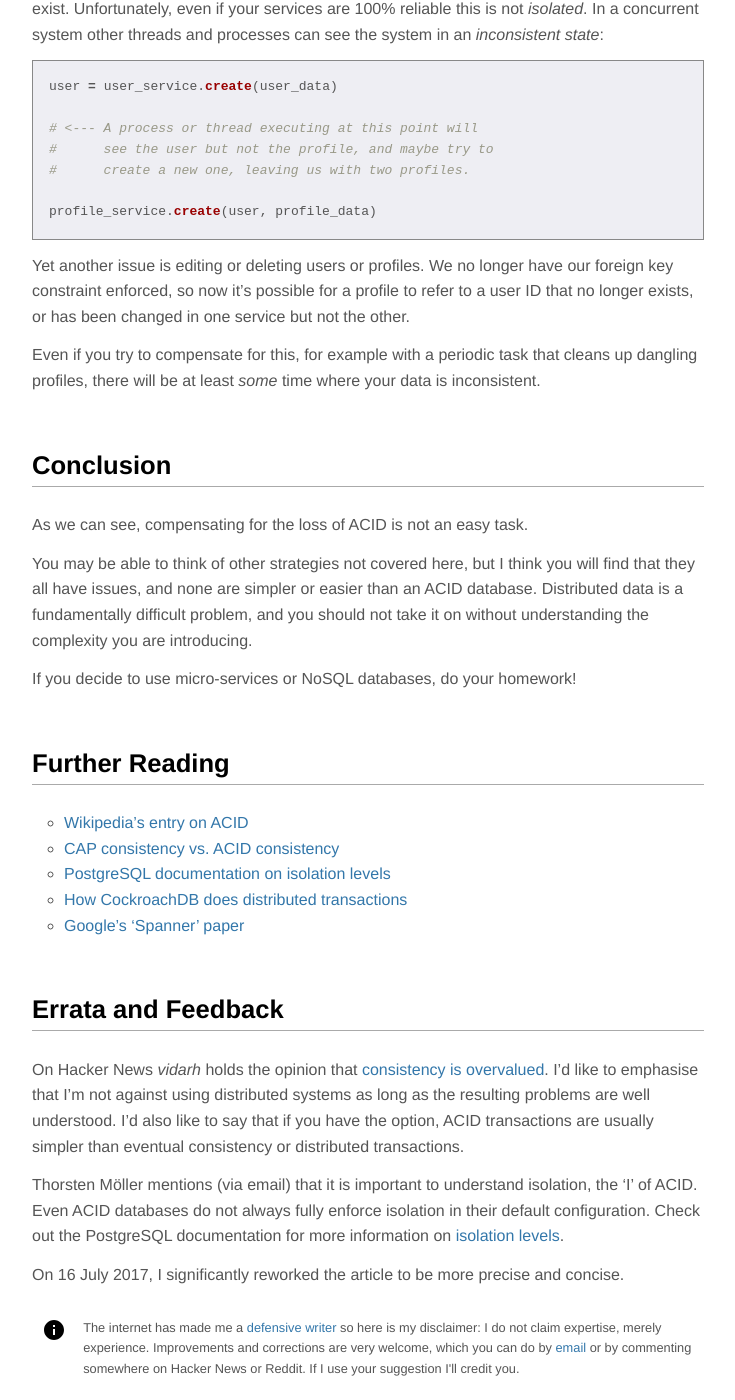
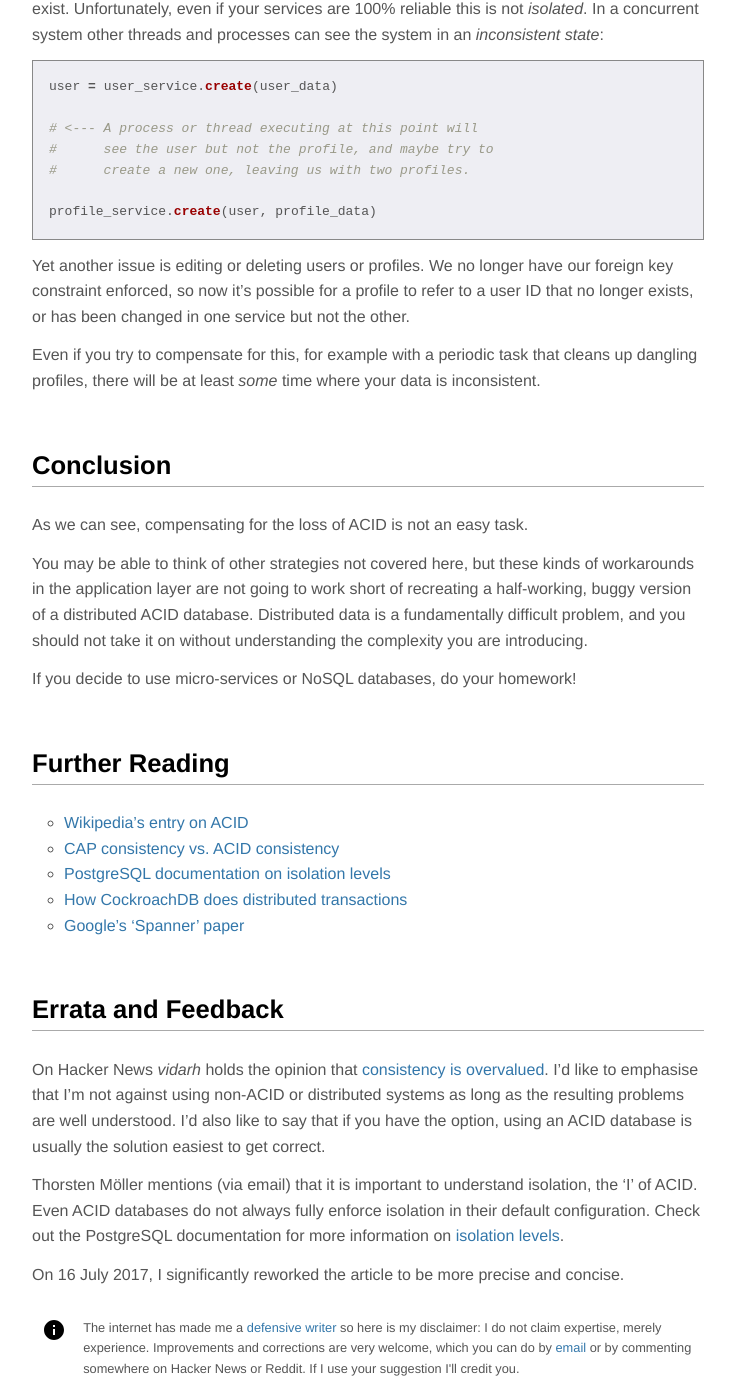
Before and after one commit to KMahoney/kmahoney.github.io, a Jekyll site: the page built from _posts/2016-09-17-consistency-consistently-undervalued.markdown, in a window 1280 px wide and 1400 px high, scrolled down 2112 px. Shown: the whole window, without its empty margins (272-1007 px from the left). Built offline with Jekyll 4.4.1, drawn with Linux system fonts in a browser that asks for light colours.

Commit message:
incorporate feedback in to consistency article
https://lobste.rs/s/1d0eng/consistency_is_consistently#c_o1zecl

```diff
--- a/_posts/2016-09-17-consistency-consistently-undervalued.markdown
+++ b/_posts/2016-09-17-consistency-consistently-undervalued.markdown
@@ -126,9 +126,10 @@ time where your data is inconsistent.
 
 As we can see, compensating for the loss of ACID is not an easy task.
 
-You may be able to think of other strategies not covered here, but I
-think you will find that they all have issues, and none are simpler or
-easier than an ACID database. Distributed data is a fundamentally
+You may be able to think of other strategies not covered here, but
+these kinds of workarounds in the application layer are not going to
+work short of recreating a half-working, buggy version of a
+distributed ACID database. Distributed data is a fundamentally
 difficult problem, and you should not take it on without understanding
 the complexity you are introducing.
 
@@ -145,12 +146,12 @@ homework!
 
 ## Errata and Feedback
 
-On Hacker News *vidarh* holds the opinion that
-[consistency is overvalued](https://news.ycombinator.com/item?id=12519985).
-I'd like to emphasise that I'm not against using distributed systems
-as long as the resulting problems are well understood. I'd also like
-to say that if you have the option, ACID transactions are usually
-simpler than eventual consistency or distributed transactions.
+On Hacker News *vidarh* holds the opinion
+that [consistency is overvalued](https://news.ycombinator.com/item?id=12519985). I'd like to emphasise that I'm
+not against using non-ACID or distributed systems as long as the
+resulting problems are well understood. I'd also like to say that if
+you have the option, using an ACID database is usually the solution
+easiest to get correct.
 
 Thorsten Möller mentions (via email) that it is important to
 understand isolation, the 'I' of ACID. Even ACID databases do not
```
